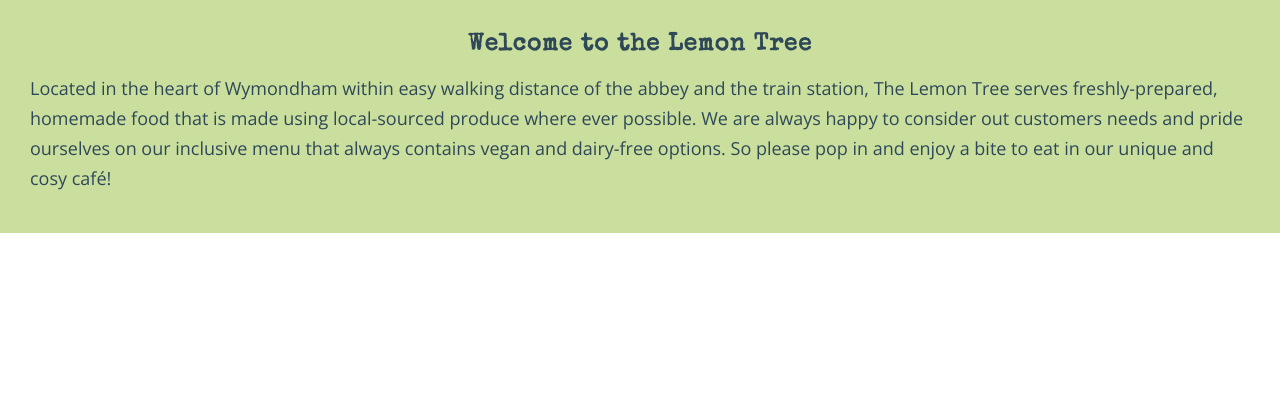
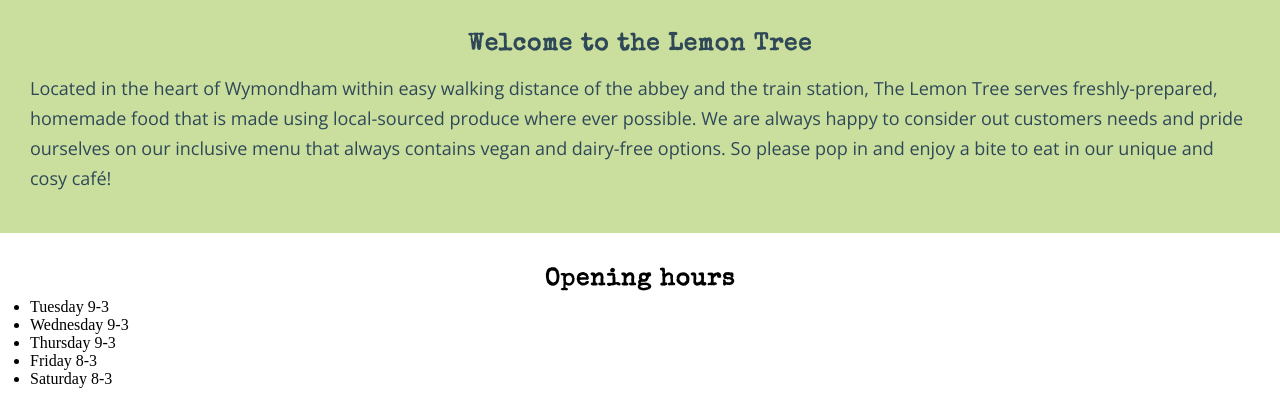
Before and after one commit to paul-duvall/lemon-tree, a website: page index.html in a window 1280 px wide. Shown: the part 565-983 px from the top of the page. Before the commit the page ends 858 px from the top, so only its background shows below. Drawn offline with nearby package versions, Linux system fonts and the light colour scheme.

Commit message:
Add html for homepage opening times section

```diff
--- a/index.html
+++ b/index.html
@@ -55,7 +55,20 @@
           <p>Located in the heart of Wymondham within easy walking distance of the abbey and the train station, The Lemon Tree serves freshly-prepared, homemade food that is made using local-sourced produce where ever possible. We are always happy to consider out customers needs and pride ourselves on our inclusive menu that always contains vegan and dairy-free options. So please pop in and enjoy a bite to eat in our unique and cosy café!</p>
       </div>
     </section>
-    <section class="l-container"></section>
+    <section class="c-opening">
+      <div class="l-container">
+        <div class="c-opening__times">
+          <h2>Opening hours</h2>
+          <ul>
+            <li>Tuesday 9-3</li>
+            <li>Wednesday 9-3</li>
+            <li>Thursday 9-3</li>
+            <li>Friday 8-3</li>
+            <li>Saturday 8-3</li>
+          </ul>
+        </div>
+      </div>
+    </section>
   </main>
 
   <footer>
```
